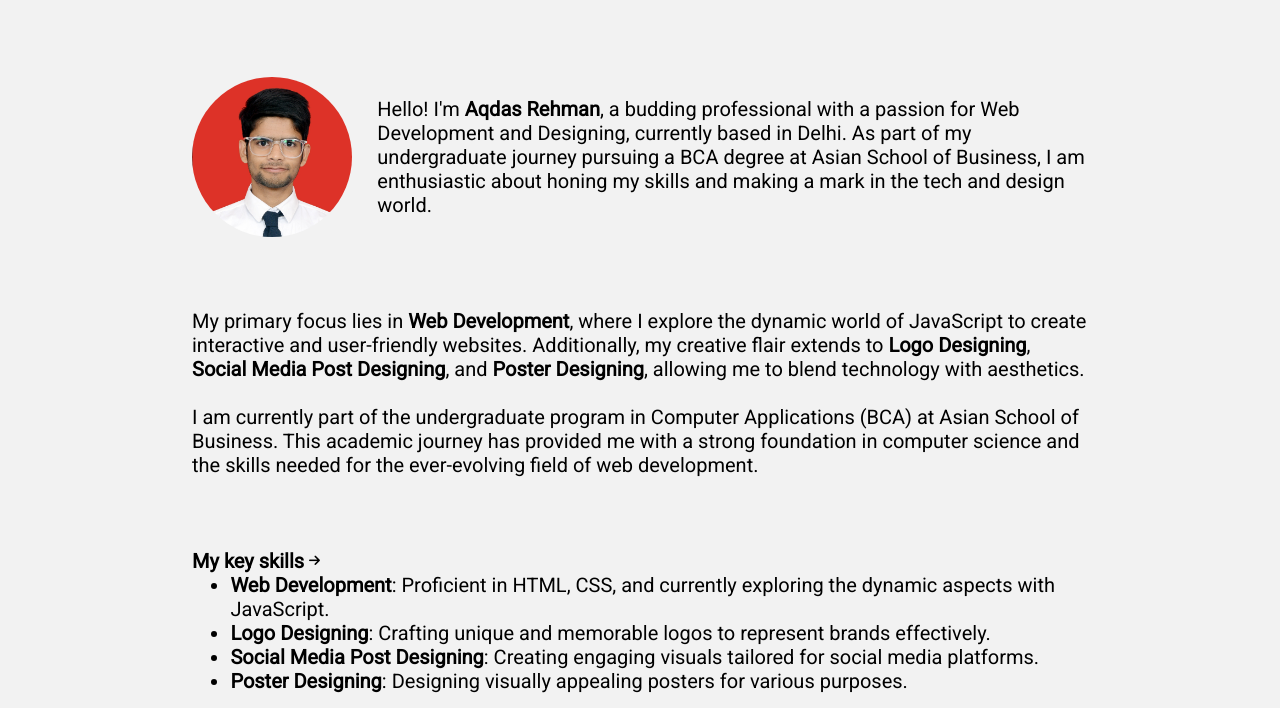
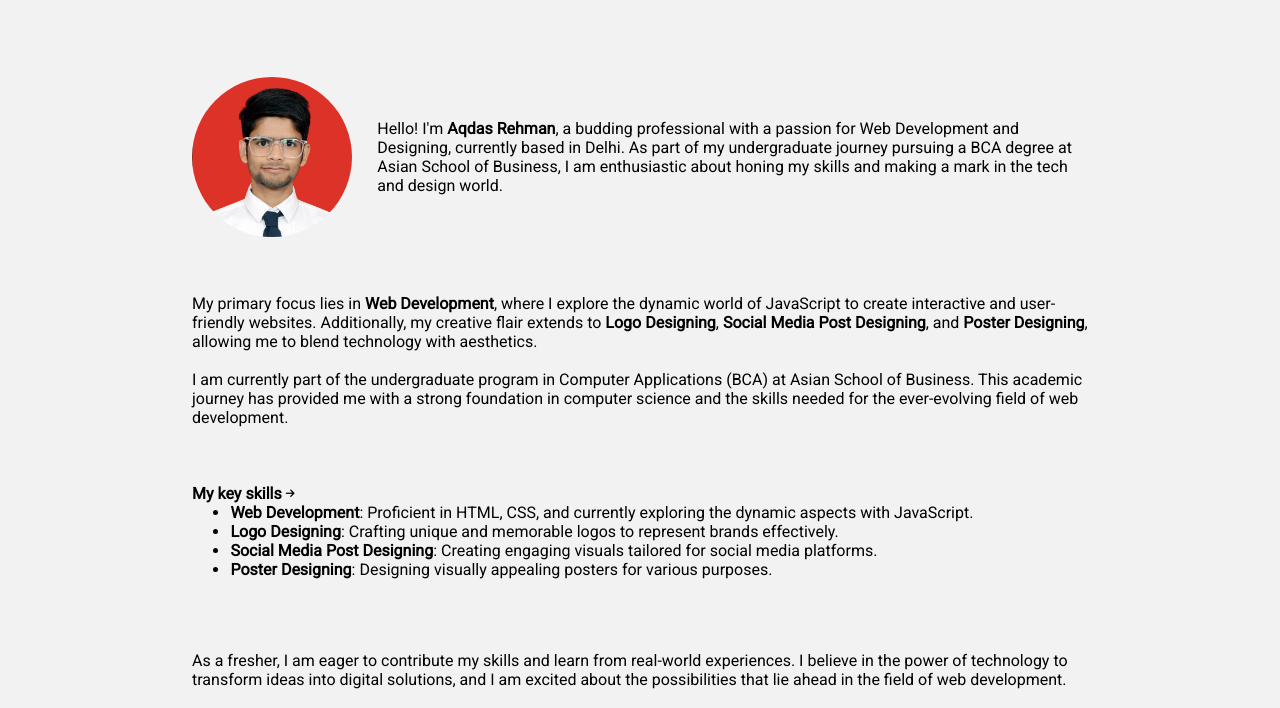
Before and after one commit to Aqua110/Aqdas-Rehman-s-portfolio, a plain HTML site: page about.html in a window 1280 px wide. Shown: the part 67-775 px from the top of the page. Drawn offline with Linux system fonts and the light colour scheme; a web font is replaced by a local one.

Commit message:
Update about.css

```diff
--- a/css/normal-css/about.css
+++ b/css/normal-css/about.css
@@ -94,13 +94,13 @@ body{
 }
 
 .about-me{
-    font-size: 2.5vh;
+    font-size: 2vh;
     font-family: 'Roboto', sans-serif;
 }
 
 .key-skill-item{
     margin-left: 3vw;
-    font-size: 2.5vh;
+    font-size: 2vh;
     font-family: 'Roboto', sans-serif;
 
 }
```
